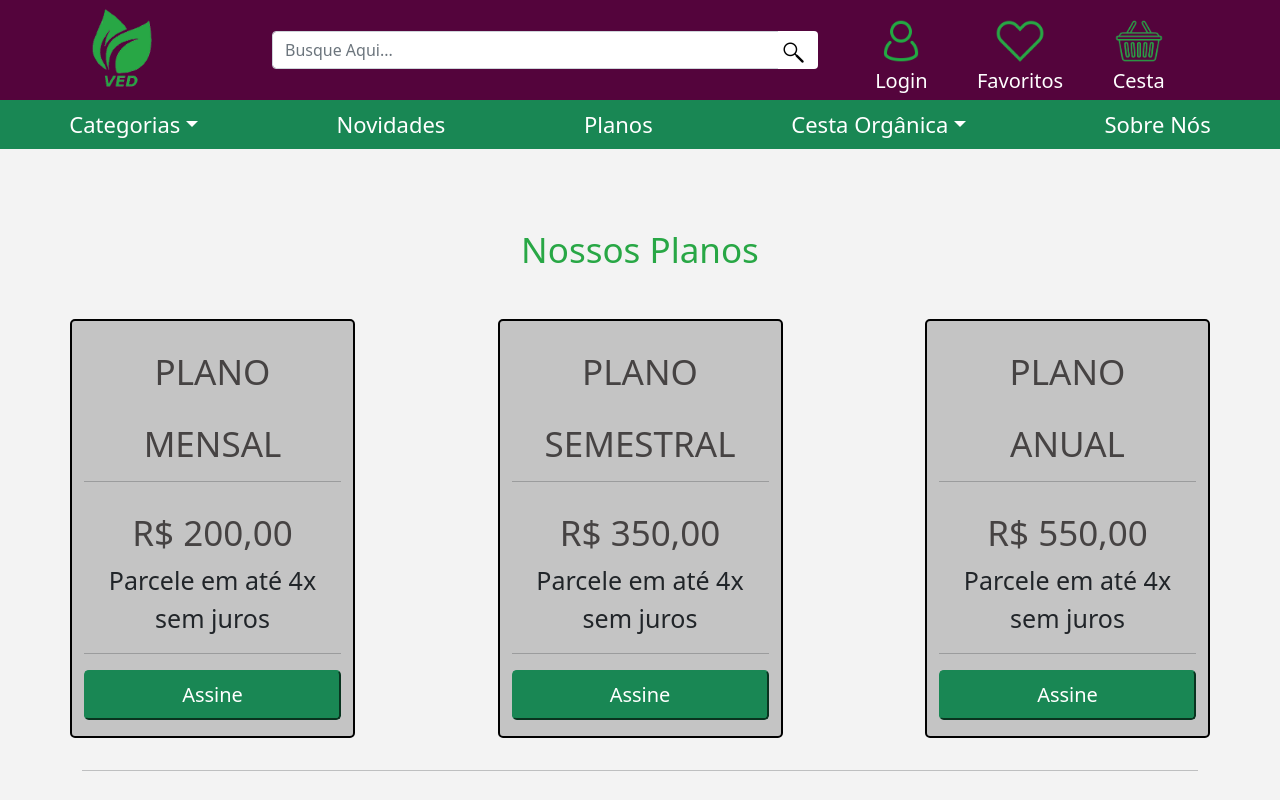
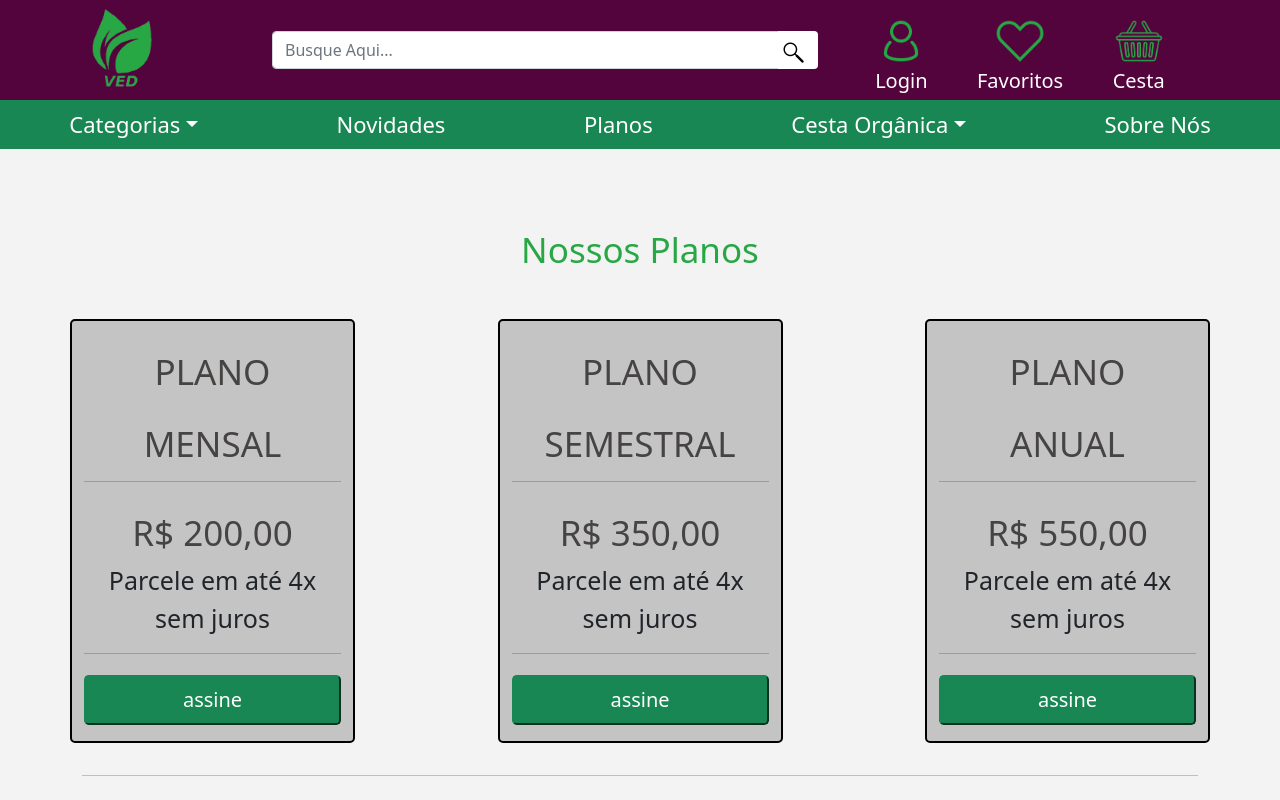
Before and after one commit to PI-RD-Grupo-04/React-Ved, a React (Create React App) app: page /plansVed in a window 1280 px wide. Shown: the top 800 px of the page. Built offline with nearby package versions, Linux system fonts and the light colour scheme; a web font is replaced by a local one.

Commit message:
Componente Button

```diff
--- a/src/components/button/Button.css
+++ b/src/components/button/Button.css
@@ -37,3 +37,9 @@
     border-color: #636866;
     color:rgb(250, 234, 234);
 }
+
+.btnPlano{
+    width:242px;
+    height: 50px;
+
+}
--- a/src/components/button/Button.js
+++ b/src/components/button/Button.js
@@ -4,17 +4,19 @@ import './Button.css'
 
 function Button(props) {
 
-    let btn = 'btn-success'
-    btn += props.card ? 'btn-add-card' : ''
-    btn += props.suporte ? 'btn-suport' : ''
-    btn += props.delete ? 'btn-delete' : ''
+    let btn = 'w-100 ml-0 btn-lg mb-3 '
+    btn += props.card ? 'btn-add-card ' : ''
+    btn += props.suporte ? 'btn-suport ' : ''
+    btn += props.delete ? 'btn-delete ' : ''
+    btn += props.success ? 'btn-success ' : ''
+    btn += props.plans ? 'btnPlano ' : ''
 
 
     return (
       <>
-        <li>
-          <button className="w-100 ml-0 btn-success btn-lg btnPlano mb-3" type="submit">Assine</button>
-        </li>
+
+          <button className={btn} type="submit">{props.label}</button>
+
       </>
     )
 }
--- a/src/pages/plansVed/PlansVed.css
+++ b/src/pages/plansVed/PlansVed.css
@@ -25,11 +25,7 @@ h1{
 .termos{
     color: #28a745;
 }
-.btnPlano{
-    width:242px;
-    height: 50px;
 
-}
 
 .termos-h2{
     word-break:break-all;
--- a/src/pages/plansVed/PlansVed.js
+++ b/src/pages/plansVed/PlansVed.js
@@ -1,7 +1,7 @@
 import './PlansVed.css'
 import Header from '../../components/header/Header'
 import Footer from '../../components/footer/Footer'
-// import Button from '../../components/button/Button'
+import Button from '../../components/button/Button'
 
 function PlansVed() {
     return (
@@ -17,8 +17,8 @@ function PlansVed() {
                         <h2>R$ 200,00</h2>
                         <p>Parcele em até 4x sem juros</p>
                         <hr/>
-                        {/* <Button card/> */}
-                        <button className="w-100 ml-0 btn-success btn-lg btnPlano mb-3" type="submit">Assine</button>
+                        <Button card plans success label='assine'/>
+
                     </div>
 
                     <div className="item  margens  col-lg-3 mb-3">
@@ -28,7 +28,7 @@ function PlansVed() {
                         <h2>R$ 350,00</h2>
                         <p>Parcele em até 4x sem juros</p>
                         <hr/>
-                        <button className="w-100 ml-0 btn-success btn-lg btnPlano mb-3" type="submit">Assine</button>
+                        <Button card plans success label='assine'/>
                     </div>
 
                     <div className="item  margens  col-lg-3 mb-3">
@@ -38,7 +38,7 @@ function PlansVed() {
                         <h2>R$ 550,00</h2>
                         <p>Parcele em até 4x sem juros</p>
                         <hr/>
-                        <button className="w-100 ml-0 btn-success btn-lg btnPlano mb-3" type="submit">Assine</button>
+                        <Button card plans success label='assine'/>
                     </div>
 
                     <div className="container">
```
